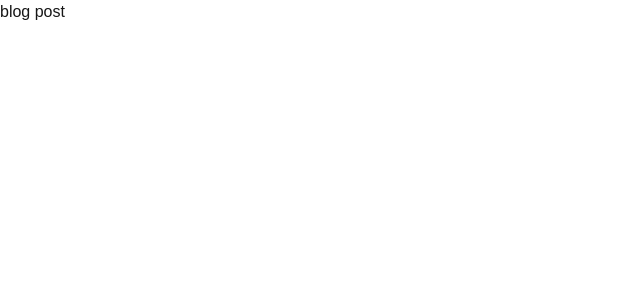
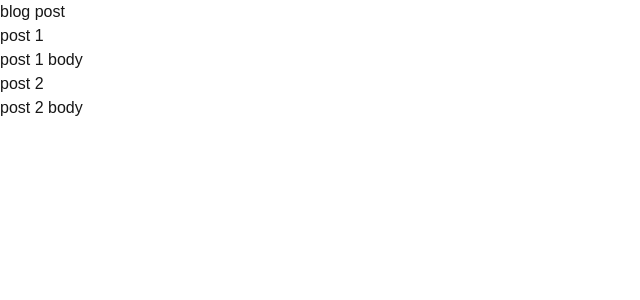
Before and after one commit to Muskan-tuteja/Basics-Next.js, a Next.js app: page /blog in a window 1280 px wide. Shown: the top 300 px of the page, without its empty margins (0-640 px from the left). Built offline with nearby package versions, Linux system fonts and the light colour scheme.

Commit message:
start project

```diff
--- /dev/null
+++ b/app/blog/[id]/page.js
@@ -0,0 +1,6 @@
+const SingleArticlePage = () => {
+
+  // data fatch
+  return <div>SingleArticlePage</div>;
+};
+export default SingleArticlePage;
--- a/app/blog/page.js
+++ b/app/blog/page.js
@@ -1,15 +1,31 @@
-export default function BlogPage(){
+export default function BlogPage() {
   const posts = [
     {
-      id:1,
-      title: 'post1',
-      body: 'post1 body'
+      id: 1,
+      title: "post 1",
+      body: "post 1 body",
     },
     {
-      id:1,
-      title: 'post1',
-      body: 'post1 body'
+      id: 2,
+      title: "post 2",
+      body: "post 2 body",
     },
-  ]
-  return<h1>blog post</h1>
+  ];
+  return (
+    <div>
+      <h1>blog post</h1>
+      <div>
+        {posts.map((post) => {
+          return (
+            <div key={post.id}>
+              <a href={`/blog/${post.id}`}>
+                <h2>{post.title}</h2>
+                <p>{post.body}</p>
+              </a>
+            </div>
+          );
+        })}
+      </div>
+    </div>
+  );
 }
```
